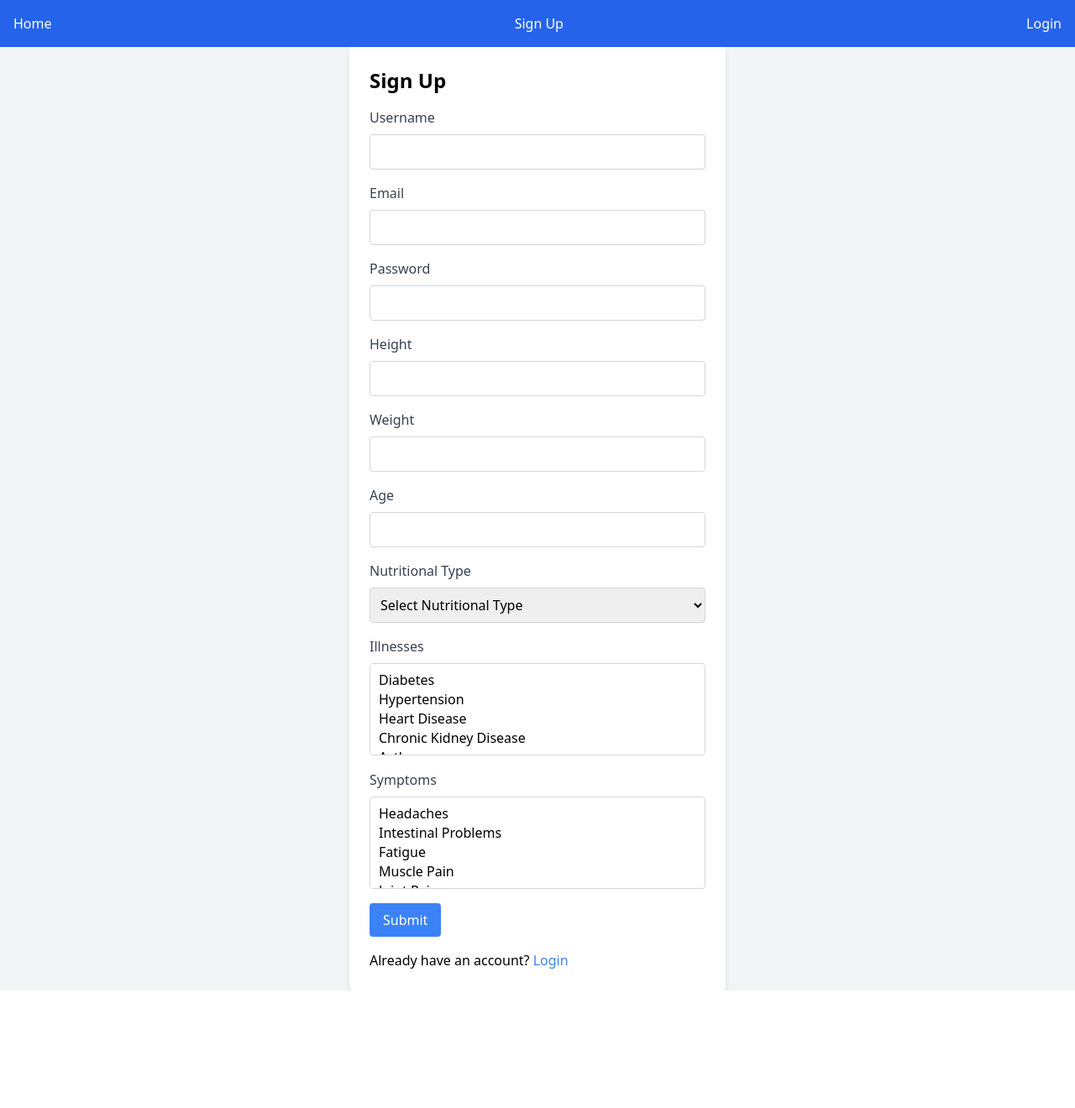
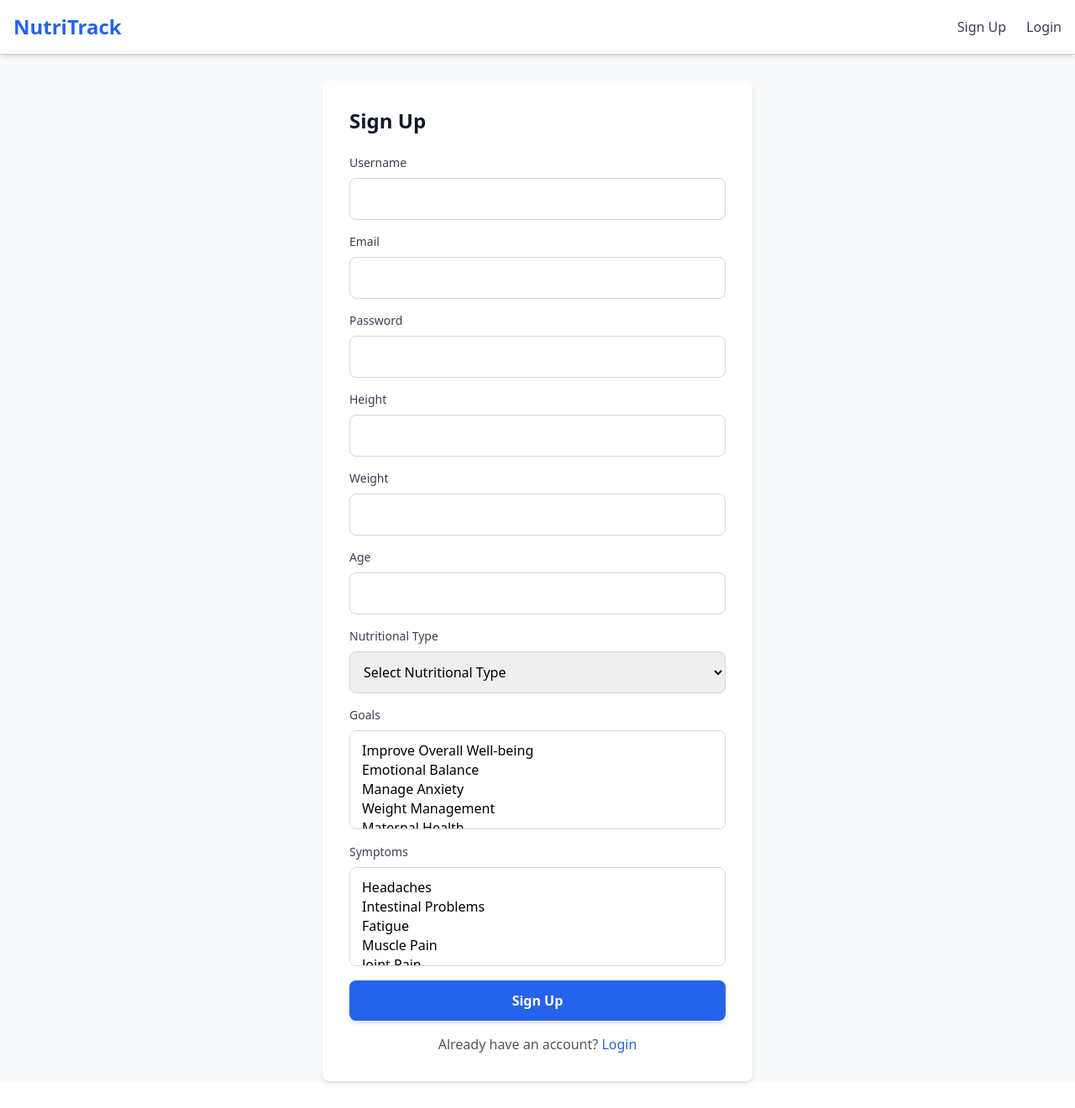
Before and after one commit to SophieCtrl/supplement-organizer-app, a React (Vite) app in the folder client/: page /signup in a window 1280 px wide. Shown: the whole page at 84% size. Before the commit the page ends 1180 px from the top, so only its background shows below. Built offline with nearby package versions, Linux system fonts and the light colour scheme.

Commit message:
add List and Details Page

```diff
--- a/client/src/components/Navbar.jsx
+++ b/client/src/components/Navbar.jsx
@@ -6,42 +6,56 @@ const Navbar = () => {
   const { isLoggedIn, logOutUser } = useContext(AuthContext);
 
   return (
-    <nav className="bg-blue-600 p-4 text-white">
-      <ul className="flex justify-between">
-        <li>
-          <Link to="/" className="hover:underline">
-            Home
+    <nav className="bg-white border-b border-gray-300 shadow-md fixed top-0 left-0 w-full p-4 z-50">
+      <div className="container mx-auto flex justify-between items-center">
+        <div className="text-2xl font-bold text-blue-600">
+          <Link to="/" className="hover:text-blue-800">
+            NutriTrack
           </Link>
-        </li>
-
+        </div>
+        <ul className="flex space-x-6">
           {!isLoggedIn && (
             <>
               <li>
-              <Link to="/signup" className="hover:underline">
+                <Link
+                  to="/signup"
+                  className="text-gray-700 hover:text-blue-600 font-medium"
+                >
                   Sign Up
                 </Link>
               </li>
               <li>
-              <Link to="/login" className="hover:underline">
+                <Link
+                  to="/login"
+                  className="text-gray-700 hover:text-blue-600 font-medium"
+                >
                   Login
                 </Link>
               </li>
             </>
           )}
-
           {isLoggedIn && (
             <>
               <li>
-              <Link to="/profile" className="hover:underline">
+                <Link
+                  to="/profile"
+                  className="text-gray-700 hover:text-blue-600 font-medium"
+                >
                   Profile
                 </Link>
               </li>
               <li>
-              <button onClick={logOutUser}>Logout</button>
+                <button
+                  onClick={logOutUser}
+                  className="text-gray-700 hover:text-blue-600 font-medium"
+                >
+                  Logout
+                </button>
               </li>
             </>
           )}
         </ul>
+      </div>
     </nav>
   );
 };
--- a/client/src/pages/HomePage.jsx
+++ b/client/src/pages/HomePage.jsx
@@ -1,11 +1,30 @@
 import React from "react";
+import heroimage from "../assets/supliful-supplements-on-demand-JljYkIwvfNs-unsplash.jpg"; // Adjust path accordingly
 
 const HomePage = () => {
   return (
-    <div className="min-h-screen bg-gray-100 flex items-center justify-center">
-      <h1 className="text-4xl font-bold">
-        Welcome to the Supplement Organizer
-      </h1>
+    <div className="min-h-screen bg-white flex flex-col items-center justify-center pt-16 px-4 sm:px-6 lg:px-8 mx-6">
+      <div className="max-w-6xl w-full flex flex-col lg:flex-row items-center space-y-8 lg:space-y-0 lg:space-x-8">
+        <div className="text-center lg:text-left lg:flex-1 mt-4">
+          <h1 className="text-4xl font-extrabold text-gray-900 mt-8 my-4">
+            Welcome to NutriTrack, your Ultimate Supplement Tracker
+          </h1>
+          <p className="text-lg text-gray-600 leading-relaxed">
+            Achieve optimal health and wellness with NutriTrack, the all-in-one
+            solution for managing your supplements. Whether you're a fitness
+            enthusiast, health-conscious individual, or someone looking to
+            streamline their supplement regimen, NutriTrack is here to simplify
+            your journey.
+          </p>
+        </div>
+        <div className="flex justify-center lg:flex-1">
+          <img
+            src={heroimage}
+            alt="supplements"
+            className="rounded-2xl shadow-lg w-full max-w-sm"
+          />
+        </div>
+      </div>
     </div>
   );
 };
--- a/client/src/pages/LoginPage.jsx
+++ b/client/src/pages/LoginPage.jsx
@@ -35,7 +35,7 @@ const LoginPage = () => {
   };
 
   return (
-    <div className="min-h-screen bg-gray-100 flex items-center justify-center">
+    <div className="min-h-screen bg-gray-50 flex items-center justify-center pt-16 px-4 sm:px-6 lg:px-8 my-8">
       <form
         className="bg-white p-6 rounded shadow-md w-full max-w-md"
         onSubmit={handleSubmit}
@@ -76,7 +76,7 @@ const LoginPage = () => {
 
         <button
           type="submit"
-          className="bg-blue-500 text-white py-2 px-4 rounded"
+          className="bg-blue-600 text-white py-3 px-4 my-1 rounded-lg w-full font-semibold shadow-md hover:bg-blue-700"
         >
           Login
         </button>
--- a/client/src/pages/SignUpPage.jsx
+++ b/client/src/pages/SignUpPage.jsx
@@ -12,17 +12,15 @@ const nutritionalTypes = [
   "Paleo",
 ];
 
-const illnesses = [
-  "Diabetes",
-  "Hypertension",
-  "Heart Disease",
-  "Chronic Kidney Disease",
-  "Asthma",
-  "Arthritis",
-  "Osteoporosis",
-  "Cancer",
-  "Digestive Disorders",
-  "Depression",
+const goals = [
+  "Improve Overall Well-being",
+  "Emotional Balance",
+  "Manage Anxiety",
+  "Weight Management",
+  "Maternal Health",
+  "Restful Sleep",
+  "Boost Energy",
+  "Stress Relief",
 ];
 
 const symptoms = [
@@ -36,6 +34,59 @@ const symptoms = [
   "Skin Issues",
   "Mood Swings",
   "Dizziness",
+  "Fever",
+  "Chills",
+  "Sweating",
+  "Shortness of Breath",
+  "Chest Pain",
+  "Cough",
+  "Sore Throat",
+  "Runny Nose",
+  "Congestion",
+  "Loss of Appetite",
+  "Weight Loss",
+  "Weight Gain",
+  "Digestive Issues",
+  "Constipation",
+  "Diarrhea",
+  "Abdominal Pain",
+  "Swelling",
+  "Bruising",
+  "Rashes",
+  "Itching",
+  "Memory Problems",
+  "Confusion",
+  "Tingling Sensation",
+  "Numbness",
+  "Sensitivity to Light",
+  "Sensitivity to Sound",
+  "Muscle Weakness",
+  "Joint Stiffness",
+  "Fainting",
+  "Unexplained Pain",
+  "Poor Concentration",
+  "Loss of Smell",
+  "Loss of Taste",
+  "Excessive Thirst",
+  "Frequent Urination",
+  "Dark Urine",
+  "Jaundice",
+  "Hives",
+  "Dry Mouth",
+  "Frequent Headaches",
+  "Back Pain",
+  "Abnormal Heartbeat",
+  "Difficulty Swallowing",
+  "Sore Muscles",
+  "Tremors",
+  "Vision Changes",
+  "Hearing Loss",
+  "Numbness in Extremities",
+  "Cramps",
+  "Excessive Hunger",
+  "Palpitations",
+  "Frequent Infections",
+  "Unexplained Fever",
 ];
 
 const SignUpPage = () => {
@@ -48,7 +99,7 @@ const SignUpPage = () => {
     weight: "",
     age: "",
     nutritionalType: "",
-    illnesses: [],
+    goals: [],
     symptoms: [],
   });
   const [success, setSuccess] = useState("");
@@ -61,7 +112,7 @@ const SignUpPage = () => {
         ...prevState,
         [name]: checked,
       }));
-    } else if (name === "illnesses" || name === "symptoms") {
+    } else if (name === "goals" || name === "symptoms") {
       setFormData((prevState) => ({
         ...prevState,
         [name]: prevState[name].includes(value)
@@ -91,18 +142,21 @@ const SignUpPage = () => {
   };
 
   return (
-    <div className="min-h-screen bg-gray-100 flex items-center justify-center">
+    <div className="min-h-screen bg-gray-50 flex items-center justify-center pt-16 px-4 sm:px-6 lg:px-8 my-8">
       <form
-        className="bg-white p-6 rounded shadow-md w-full max-w-md"
+        className="bg-white p-8 rounded-lg shadow-md w-full max-w-lg"
         onSubmit={handleSubmit}
       >
-        <h2 className="text-2xl font-bold mb-4">Sign Up</h2>
+        <h2 className="text-2xl font-bold text-gray-900 mb-6">Sign Up</h2>
 
-        {success && <div className="mb-4 text-green-500">{success}</div>}
-        {error && <div className="mb-4 text-red-500">{error}</div>}
+        {success && <div className="mb-4 text-green-600">{success}</div>}
+        {error && <div className="mb-4 text-red-600">{error}</div>}
 
         <div className="mb-4">
-          <label className="block text-gray-700 mb-2" htmlFor="username">
+          <label
+            className="block text-gray-700 text-sm font-medium mb-2"
+            htmlFor="username"
+          >
             Username
           </label>
           <input
@@ -111,13 +165,16 @@ const SignUpPage = () => {
             name="username"
             value={formData.username}
             onChange={handleChange}
-            className="border border-gray-300 p-2 w-full rounded"
+            className="border border-gray-300 p-3 w-full rounded-lg"
             required
           />
         </div>
 
         <div className="mb-4">
-          <label className="block text-gray-700 mb-2" htmlFor="email">
+          <label
+            className="block text-gray-700 text-sm font-medium mb-2"
+            htmlFor="email"
+          >
             Email
           </label>
           <input
@@ -126,13 +183,16 @@ const SignUpPage = () => {
             name="email"
             value={formData.email}
             onChange={handleChange}
-            className="border border-gray-300 p-2 w-full rounded"
+            className="border border-gray-300 p-3 w-full rounded-lg"
             required
           />
         </div>
 
         <div className="mb-4">
-          <label className="block text-gray-700 mb-2" htmlFor="password">
+          <label
+            className="block text-gray-700 text-sm font-medium mb-2"
+            htmlFor="password"
+          >
             Password
           </label>
           <input
@@ -141,13 +201,16 @@ const SignUpPage = () => {
             name="password"
             value={formData.password}
             onChange={handleChange}
-            className="border border-gray-300 p-2 w-full rounded"
+            className="border border-gray-300 p-3 w-full rounded-lg"
             required
           />
         </div>
 
         <div className="mb-4">
-          <label className="block text-gray-700 mb-2" htmlFor="height">
+          <label
+            className="block text-gray-700 text-sm font-medium mb-2"
+            htmlFor="height"
+          >
             Height
           </label>
           <input
@@ -156,13 +219,16 @@ const SignUpPage = () => {
             name="height"
             value={formData.height}
             onChange={handleChange}
-            className="border border-gray-300 p-2 w-full rounded"
+            className="border border-gray-300 p-3 w-full rounded-lg"
             required
           />
         </div>
 
         <div className="mb-4">
-          <label className="block text-gray-700 mb-2" htmlFor="weight">
+          <label
+            className="block text-gray-700 text-sm font-medium mb-2"
+            htmlFor="weight"
+          >
             Weight
           </label>
           <input
@@ -171,13 +237,16 @@ const SignUpPage = () => {
             name="weight"
             value={formData.weight}
             onChange={handleChange}
-            className="border border-gray-300 p-2 w-full rounded"
+            className="border border-gray-300 p-3 w-full rounded-lg"
             required
           />
         </div>
 
         <div className="mb-4">
-          <label className="block text-gray-700 mb-2" htmlFor="age">
+          <label
+            className="block text-gray-700 text-sm font-medium mb-2"
+            htmlFor="age"
+          >
             Age
           </label>
           <input
@@ -186,13 +255,16 @@ const SignUpPage = () => {
             name="age"
             value={formData.age}
             onChange={handleChange}
-            className="border border-gray-300 p-2 w-full rounded"
+            className="border border-gray-300 p-3 w-full rounded-lg"
             required
           />
         </div>
 
         <div className="mb-4">
-          <label className="block text-gray-700 mb-2" htmlFor="nutritionalType">
+          <label
+            className="block text-gray-700 text-sm font-medium mb-2"
+            htmlFor="nutritionalType"
+          >
             Nutritional Type
           </label>
           <select
@@ -200,7 +272,7 @@ const SignUpPage = () => {
             name="nutritionalType"
             value={formData.nutritionalType}
             onChange={handleChange}
-            className="border border-gray-300 p-2 w-full rounded"
+            className="border border-gray-300 p-3 w-full rounded-lg"
             required
           >
             <option value="">Select Nutritional Type</option>
@@ -213,27 +285,33 @@ const SignUpPage = () => {
         </div>
 
         <div className="mb-4">
-          <label className="block text-gray-700 mb-2" htmlFor="illnesses">
-            Illnesses
+          <label
+            className="block text-gray-700 text-sm font-medium mb-2"
+            htmlFor="goals"
+          >
+            Goals
           </label>
           <select
-            id="illnesses"
-            name="illnesses"
+            id="goals"
+            name="goals"
             multiple
-            value={formData.illnesses}
+            value={formData.goals}
             onChange={handleChange}
-            className="border border-gray-300 p-2 w-full rounded"
+            className="border border-gray-300 p-3 w-full rounded-lg"
           >
-            {illnesses.map((illness) => (
-              <option key={illness} value={illness}>
-                {illness}
+            {goals.map((goal) => (
+              <option key={goal} value={goal}>
+                {goal}
               </option>
             ))}
           </select>
         </div>
 
         <div className="mb-4">
-          <label className="block text-gray-700 mb-2" htmlFor="symptoms">
+          <label
+            className="block text-gray-700 text-sm font-medium mb-2"
+            htmlFor="symptoms"
+          >
             Symptoms
           </label>
           <select
@@ -242,7 +320,7 @@ const SignUpPage = () => {
             multiple
             value={formData.symptoms}
             onChange={handleChange}
-            className="border border-gray-300 p-2 w-full rounded"
+            className="border border-gray-300 p-3 w-full rounded-lg"
           >
             {symptoms.map((symptom) => (
               <option key={symptom} value={symptom}>
@@ -252,19 +330,16 @@ const SignUpPage = () => {
           </select>
         </div>
 
-        {success && <div className="mb-4 text-green-500">{success}</div>}
-        {error && <div className="mb-4 text-red-500">{error}</div>}
-
         <button
           type="submit"
-          className="bg-blue-500 text-white py-2 px-4 rounded"
+          className="bg-blue-600 text-white py-3 px-4 rounded-lg w-full font-semibold shadow-md hover:bg-blue-700"
         >
-          Submit
+          Sign Up
         </button>
 
-        <p className="mt-4">
+        <p className="mt-4 text-center text-gray-600">
           Already have an account?{" "}
-          <Link to="/login" className="text-blue-500 hover:underline">
+          <Link to="/login" className="text-blue-600 hover:underline">
             Login
           </Link>
         </p>
--- /dev/null
+++ b/client/src/pages/SupplementDetailsPage.jsx
@@ -0,0 +1,57 @@
+import React, { useState, useEffect } from "react";
+import axios from "axios";
+import { useParams } from "react-router-dom";
+
+const API_URL = import.meta.env.VITE_API_URL;
+
+const SupplementDetailsPage = () => {
+  const { id } = useParams(); // Get the supplement ID from the route parameters
+  const [supplement, setSupplement] = useState(null);
+  const [error, setError] = useState("");
+
+  useEffect(() => {
+    const fetchSupplementDetails = async () => {
+      try {
+        const response = await axios.get(`${API_URL}/api/supplements/${id}`);
+        setSupplement(response.data);
+      } catch (err) {
+        setError("Failed to fetch supplement details.");
+      }
+    };
+
+    fetchSupplementDetails();
+  }, [id]);
+
+  if (!supplement) {
+    return (
+      <div className="min-h-screen bg-gray-100 p-6">
+        <h1 className="text-3xl font-bold mb-6">Supplement Details</h1>
+        {error ? (
+          <div className="text-red-500">{error}</div>
+        ) : (
+          <p>Loading...</p>
+        )}
+      </div>
+    );
+  }
+
+  return (
+    <div className="min-h-screen bg-gray-100 p-6">
+      <h1 className="text-3xl font-bold mb-6">Supplement Details</h1>
+      {error && <div className="mb-4 text-red-500">{error}</div>}
+      <div className="bg-white p-6 rounded-lg shadow-md">
+        <h2 className="text-2xl font-semibold mb-4">{supplement.name}</h2>
+        <p className="text-gray-700 mb-4">{supplement.description}</p>
+        <p className="text-gray-600 mb-2">Category: {supplement.category}</p>
+        <p className="text-gray-600 mb-2">Price: ${supplement.price}</p>
+        <p className="text-gray-600 mb-2">Quantity: {supplement.quantity}</p>
+        <p className="text-gray-600 mb-2">
+          Ingredients: {supplement.ingredients}
+        </p>
+        {/* Add more details as needed */}
+      </div>
+    </div>
+  );
+};
+
+export default SupplementDetailsPage;
--- /dev/null
+++ b/client/src/pages/SupplementListPage.jsx
@@ -0,0 +1,47 @@
+import React, { useState, useEffect } from "react";
+import axios from "axios";
+
+const API_URL = import.meta.env.VITE_API_URL;
+
+const SupplementListPage = () => {
+  const [supplements, setSupplements] = useState([]);
+  const [error, setError] = useState("");
+
+  useEffect(() => {
+    const fetchSupplements = async () => {
+      try {
+        const response = await axios.get(`${API_URL}/api/supplements`);
+        setSupplements(response.data);
+      } catch (err) {
+        setError("Failed to fetch supplements.");
+      }
+    };
+
+    fetchSupplements();
+  }, []);
+
+  return (
+    <div className="min-h-screen bg-gray-100 p-6">
+      <h1 className="text-3xl font-bold mb-6">Supplement List</h1>
+      {error && <div className="mb-4 text-red-500">{error}</div>}
+      <div className="bg-white p-6 rounded-lg shadow-md">
+        {supplements.length > 0 ? (
+          <ul>
+            {supplements.map((supplement) => (
+              <li key={supplement.id} className="mb-4 border-b pb-4">
+                <h2 className="text-xl font-semibold">{supplement.name}</h2>
+                <p className="text-gray-700">{supplement.description}</p>
+                <p className="text-gray-600">Category: {supplement.category}</p>
+                <p className="text-gray-600">Price: ${supplement.price}</p>
+              </li>
+            ))}
+          </ul>
+        ) : (
+          <p>No supplements found.</p>
+        )}
+      </div>
+    </div>
+  );
+};
+
+export default SupplementListPage;
```
Also changed, not shown: client/src/assets/bluewater-sweden-Msza4Nvum-k-unsplash.jpg (added), client/src/assets/supliful-supplements-on-demand-JljYkIwvfNs-unsplash.jpg (added). Lines whose indentation alone changed are shown as unchanged.
